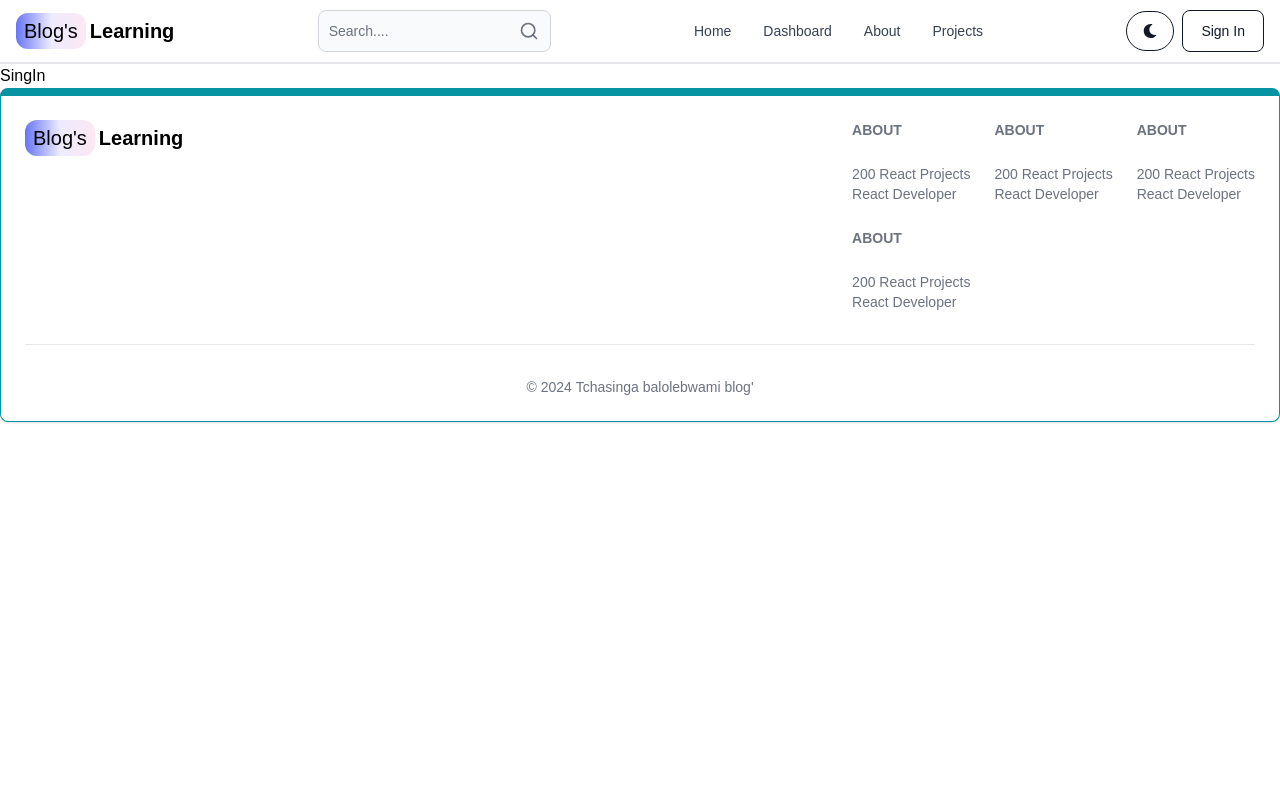
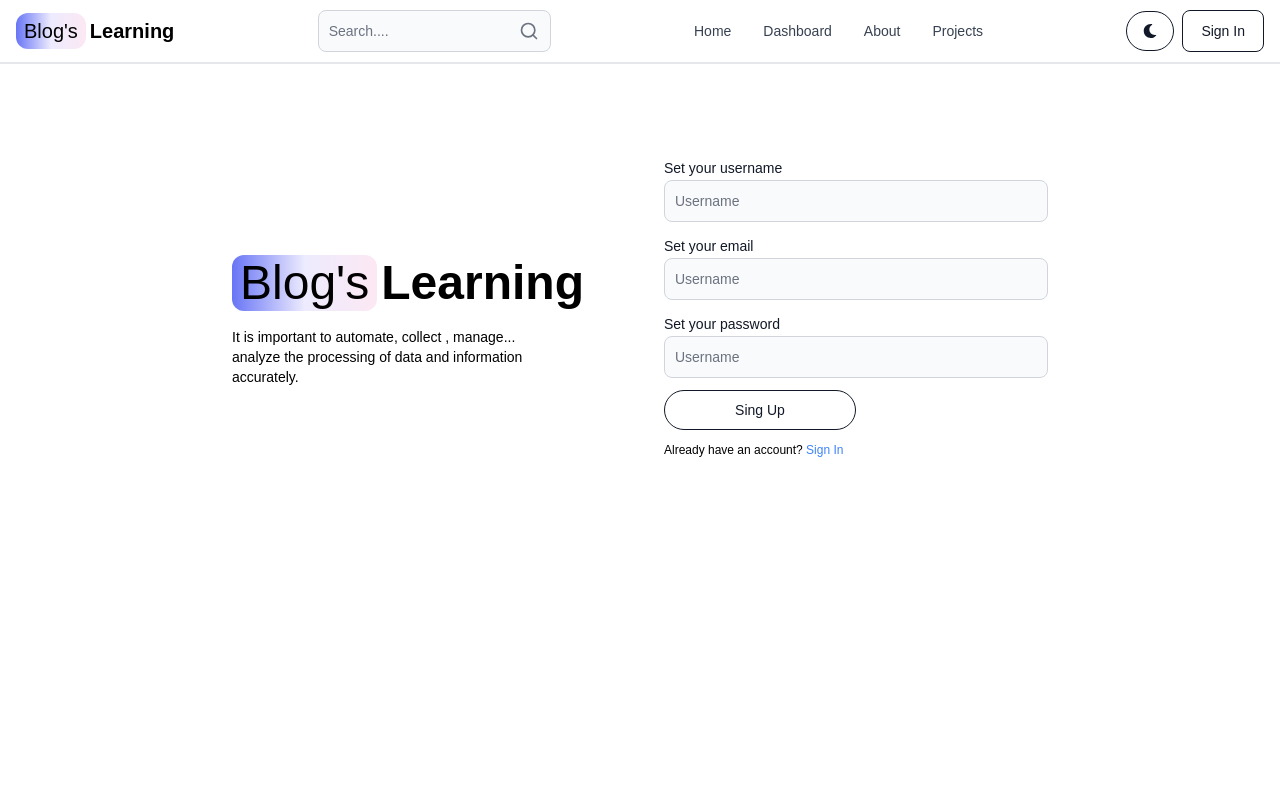
Before and after one commit to tchasinga/blogs-learning, a React (Vite) app in the folder frontend/: page /sign-in in a window 1280 px wide. Shown: the top 800 px of the page. Built offline with nearby package versions, Linux system fonts and the light colour scheme.

Commit message:
new code

```diff
--- a/frontend/src/Pages/SingIn.jsx
+++ b/frontend/src/Pages/SingIn.jsx
@@ -1,6 +1,110 @@
+import { Link , useNavigate} from "react-router-dom";
+import {  Alert, Button, Label, Spinner, TextInput , } from 'flowbite-react'
+import { useState } from "react";
+
 
 export default function SingIn() {
+  const navigate = useNavigate()
+  const [formData, setFormData] = useState({})
+  const [isSingUp, setIsSingUp] = useState(false)
+  const [isSingUpError, setIsSingUpError] = useState(null)
+
+  const handlerSingupChanges = (e) => {
+    e.preventDefault()
+    console.log(e.target.value)
+    setFormData({ ...formData, [e.target.id]: e.target.value.trim() })
+  }
+
+
+  const handlerSubmitForm = async (e) => {
+    // handling an errors when one of the fields is empty
+    if (!formData.email || !formData.password || formData.email === '' || formData.password === '') {
+      setIsSingUpError('Please fill all fields listed')
+      return
+    }
+    e.preventDefault()
+    let data;
+    try {
+      setIsSingUp(true)
+      setIsSingUpError(null)
+      const response = await fetch('http://localhost:5000/api/auth/singinuser', {
+        method: 'POST',
+        headers: { 'Content-Type': 'application/json' },
+        body: JSON.stringify(formData)
+      })
+      data = await response.json()
+      if(data.success === false){
+        return setIsSingUpError(data.message)
+      }
+      console.log(data)
+      setIsSingUp(false)
+      navigate('/')
+    } catch (error) {
+      setIsSingUp(false)
+      console.log(error)
+    }
+  }
+
   return (
-    <div>SingIn</div>
+    <div className="min-h-screen mt-20">
+      <div className="flex p-3 justify-center gap-20 items-center  max-w-3xl mx-auto flex-col md:flex-row md:items-center">
+        {/* Adding first div for left side */}
+        <div className="">
+        <Link to='/' className=' py-4 font-semibold flex items-center gap-1 dark:text-white text-5xl'>
+            <span className='font-normal px-2 py-1 rounded-xl bg-gradient-to-r font-bold from-indigo-500 via-purple-100 to-pink-100'>Blog&apos;s</span>
+            <p>Learning</p>
+        </Link>
+          <div className="text-sm text-dark-900 font-normal">
+          <p>It is important to automate, collect , manage...</p>
+          <p>analyze the processing of data  and information accurately.</p>
+          </div>
+        </div>
+
+        {/* Adding second div  right side */}
+        <div className="">
+             <form className="flex flex-col gap-3" onSubmit={handlerSubmitForm}>
+
+              <div className="">
+                <Label value="Set your username"/>
+                <TextInput className='w-96' type='text' placeholder='Username' required="fill this field"  id="username"  onChange={handlerSingupChanges}/>
+              </div>
+
+              <div className="">
+                <Label value="Set your email"/>
+                <TextInput className=' ' type='email' placeholder='Username'  id="email" onChange={handlerSingupChanges}/>
+              </div>
+
+              <div className="">
+                <Label value="Set your password"/>
+                <TextInput className=' ' type='password' placeholder='Username'  id="password" onChange={handlerSingupChanges}/>
+              </div>
+              <Button className='w-1/2 h-10  sm:inline'  type="submit" variant='primary' color='gray' size='sm' disabled={isSingUp}  outline pill rounded>
+                {isSingUp ? (
+                <>
+                    <Spinner className='mr-2' size='sm' />
+                    <span>Waiting...</span>
+                </>
+                ) : (
+                  <span>Sing Up</span>
+                )
+                 }
+                </Button>
+             </form>
+             <div>
+                <p className="text-xs my-3 font-medium">Already have an account? <Link to='/sign-in' className="text-blue-500">Sign In</Link></p>
+             </div>
+             {isSingUpError && <p className="text-red-500 text-xs">
+                  <Alert variant='danger' color='red' size='sm' pill rounded>{isSingUpError}</Alert>
+              </p>}
+
+            {
+              isSingUp && <p className="text-green-500 text-xs">
+                <Alert variant='success' color='green' size='sm' pill rounded>Sing up successfully</Alert>
+              </p>
+            }
+
+        </div>
+      </div>
+    </div>
   )
 }
```
